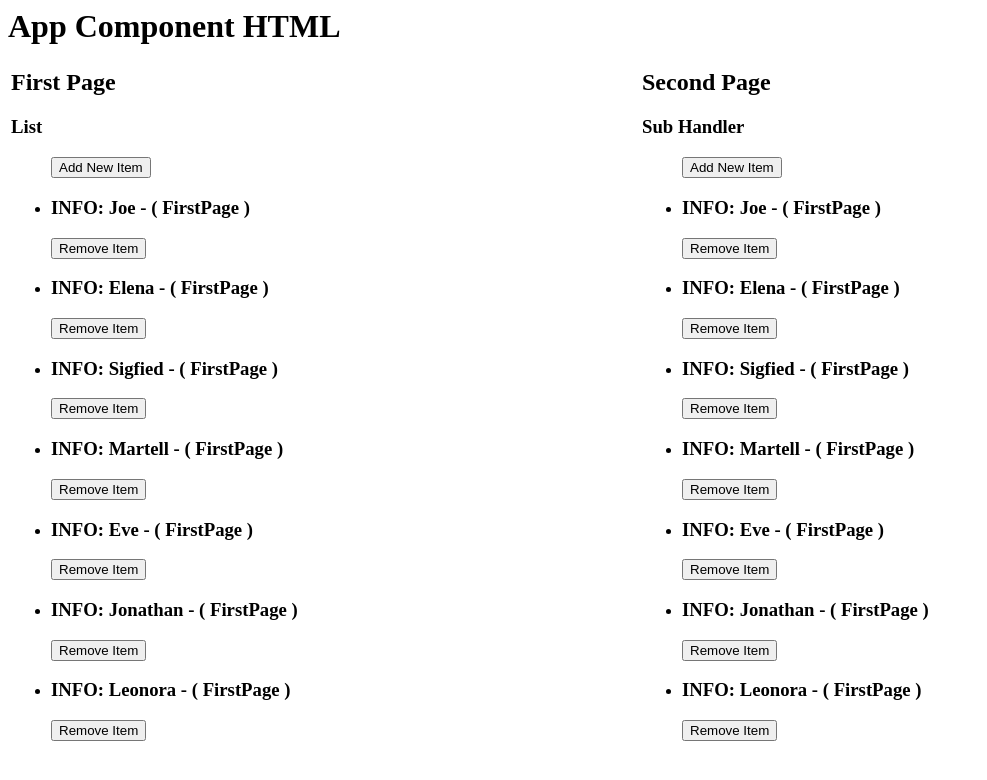
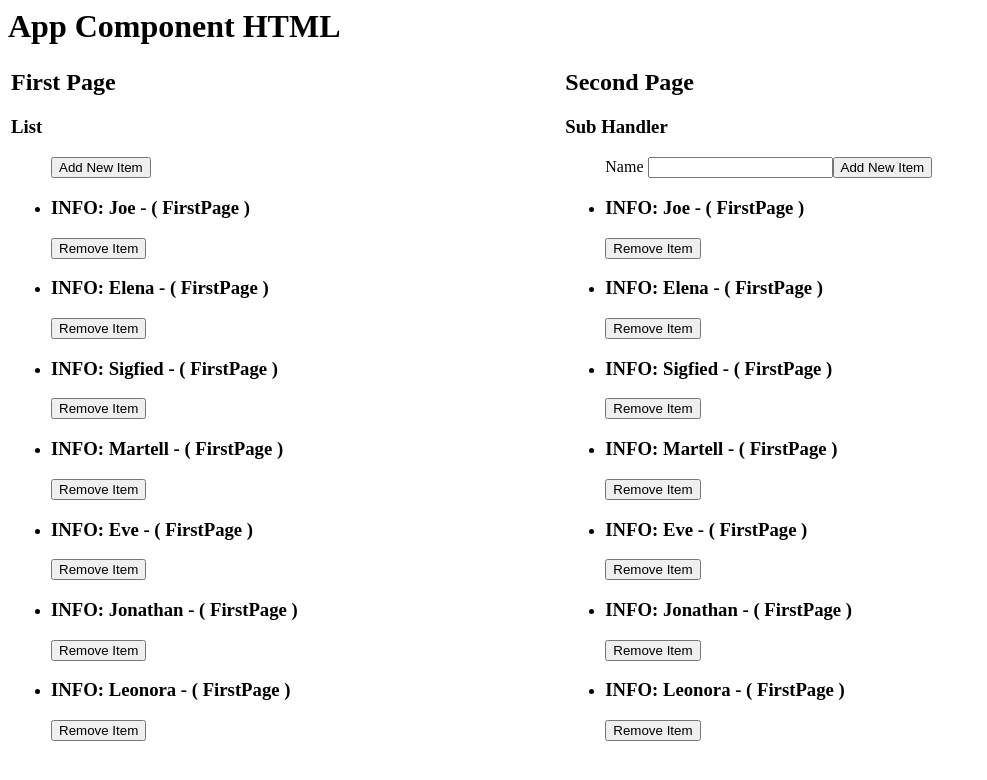
Before and after one commit to jatekpet76/angular-template-component-two-jtp, an Angular app: page / in a window 1280 px wide. Shown: the top 780 px of the page, without its empty margins (0-987 px from the left). Built offline with nearby package versions, Linux system fonts and the light colour scheme.

Commit message:
FormGroup, FormArray usage getting started, not finished yet

```diff
--- a/src/app/second-page/second-page.component.html
+++ b/src/app/second-page/second-page.component.html
@@ -4,6 +4,9 @@
 <sub-handler
   [items]="items"
   [itemTemplate]="tplItem"
+  [newTemplate]="tplNewItem"
+  [formArray]="formArray"
+  [subHandler]="this"
 ></sub-handler>
 
 <ng-template let-item="item" #tplItem>
@@ -13,3 +16,10 @@
     (click)="itemClick($event, item)"
   ></info>
 </ng-template>
+
+<ng-template let-handler="handler" #tplNewItem>
+  <label>
+    Name
+    <input type="text">
+  </label>
+</ng-template>
--- a/src/app/second-page/second-page.component.ts
+++ b/src/app/second-page/second-page.component.ts
@@ -1,11 +1,13 @@
 import { Component, OnInit } from '@angular/core';
+import { FormGroup, FormArray, FormBuilder } from '@angular/forms';
+import { SubHandler } from '../sub-handler/sub-handler.component';
 
 @Component({
   selector: 'second-page',
   templateUrl: './second-page.component.html',
   styleUrls: ['./second-page.component.css']
 })
-export class SecondPageComponent implements OnInit {
+export class SecondPageComponent implements OnInit, SubHandler {
   items = [
     {id: 1, name: 'Joe', type: 'CRAZY'},
     {id: 2, name: 'Elena', type: 'NORMAL'},
@@ -16,9 +18,13 @@ export class SecondPageComponent implements OnInit {
     {id: 7, name: 'Leonora', type: 'CRAZY'},
   ];
 
+  formArray = new FormArray([]);
+
   infoConfig: any = {scope: 'FirstPage'};
 
-  constructor() { }
+  constructor(
+    private formBuilder: FormBuilder,
+  ) {}
 
   ngOnInit() {
   }
@@ -26,4 +32,14 @@ export class SecondPageComponent implements OnInit {
   itemClick(event, item) {
     console.log({event, item});
   }
+
+  createNewFormGroup(item: any): FormGroup{
+    item['name'] = new Date().toISOString();
+
+    return this.formBuilder.group(item);
+  }
+
+  createItemFormGroup(item: any): FormGroup{
+    return this.formBuilder.group(item);
+  }
 }
--- a/src/app/sub-handler/sub-handler.component.html
+++ b/src/app/sub-handler/sub-handler.component.html
@@ -2,6 +2,10 @@
 <h3>Sub Handler</h3>
 
 <ul>
+  <ng-container
+    [ngTemplateOutlet]="newTemplate"
+    [ngTemplateOutletContext]="{handler: this}"
+  ></ng-container>
   <button (click)="onAddNewItem()">Add New Item</button>
   <ng-container *ngFor="let item of items">
     <li>
--- a/src/app/sub-handler/sub-handler.component.ts
+++ b/src/app/sub-handler/sub-handler.component.ts
@@ -1,7 +1,11 @@
 import { Component, OnInit, Input, TemplateRef } from '@angular/core';
+import { FormGroup, FormArray } from '@angular/forms';
 
 export interface SubHandler {
+  createItemFormGroup(item: any): FormGroup;
+  createNewFormGroup(item: any): FormGroup;
 
+  // filterItem(item: any): boolean;
 }
 
 /*
@@ -33,13 +37,24 @@ export interface SubHandler {
 })
 export class SubHandlerComponent implements OnInit {
   @Input() items: any[];
+  @Input() formArray: FormArray;
   @Input() subHandler: SubHandler;
   @Input() itemTemplate: TemplateRef<any>;
+  @Input() newTemplate: TemplateRef<any>;
+
+  formGroupNewItem: FormGroup;
 
   constructor(
   ) {}
 
   ngOnInit() {
+    this.items.forEach(item => {
+      const form = this.subHandler.createItemFormGroup(item);
+      this.formArray.push(form);
+    });
+
+    const newItem: any = {};
+    this.formGroupNewItem = this.subHandler.createNewFormGroup(newItem);
   }
 
   onRemove(event, item) {
```
Also changed, not shown: src/app/app.module.ts (+15 -3 lines).
